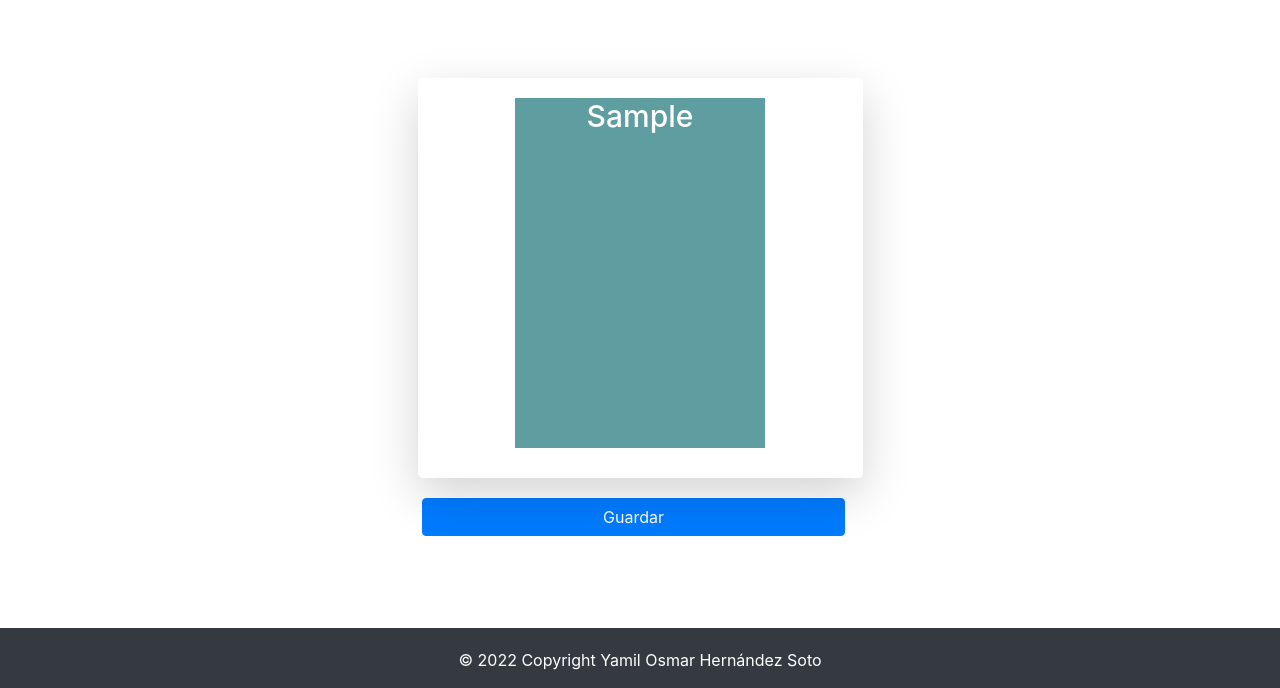
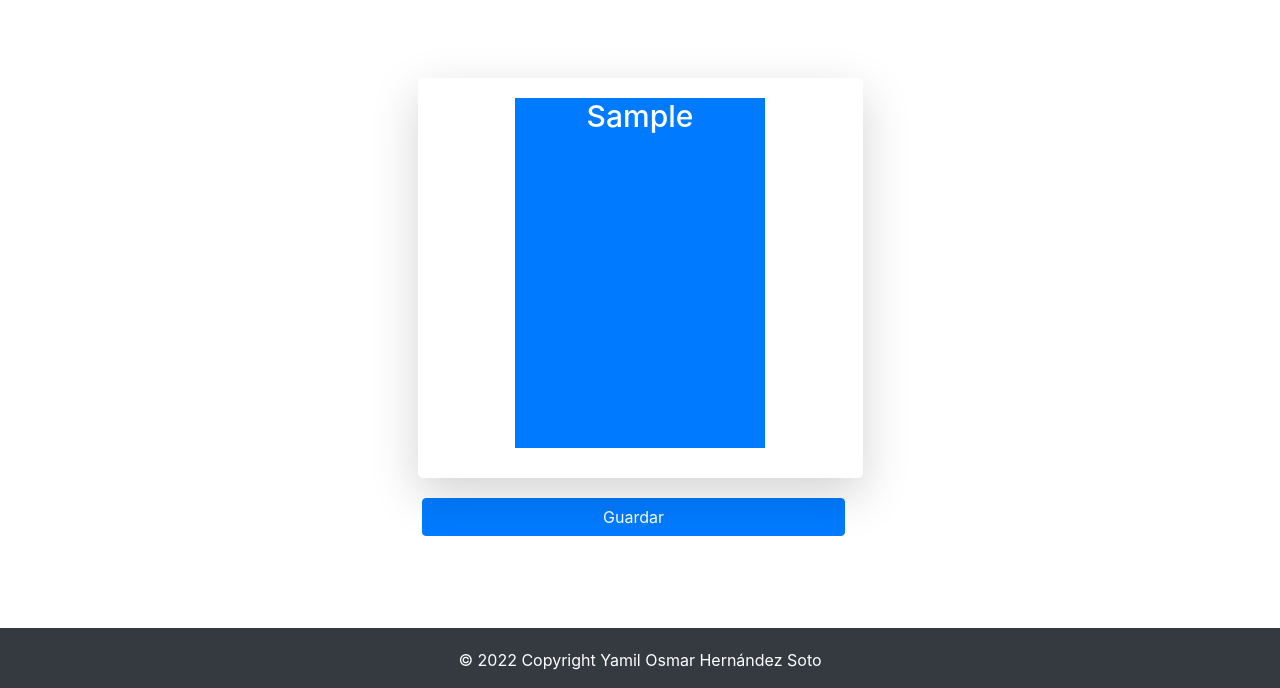
Before and after one commit to YOrHaS/UANE-flashcards, a Flask app: page /deck/study/1 in a window 1280 px wide. Shown: the part 112-800 px from the top of the page. Run offline with Flask 3, Linux system fonts and the light colour scheme; tables that the repository leaves empty hold one stand-in row (values such as "Sample post").

Commit message:
Update style.css

```diff
--- a/flashcards/static/css/style.css
+++ b/flashcards/static/css/style.css
@@ -36,7 +36,7 @@
   max-width: 250px;
   min-height: 350px;
   margin: auto;
-  background: cadetblue; /* color superioir */
+  background: #007bff; /* color superioir */
   color: white; /* letra superior */
   margin-top: -350px;
 }
```
